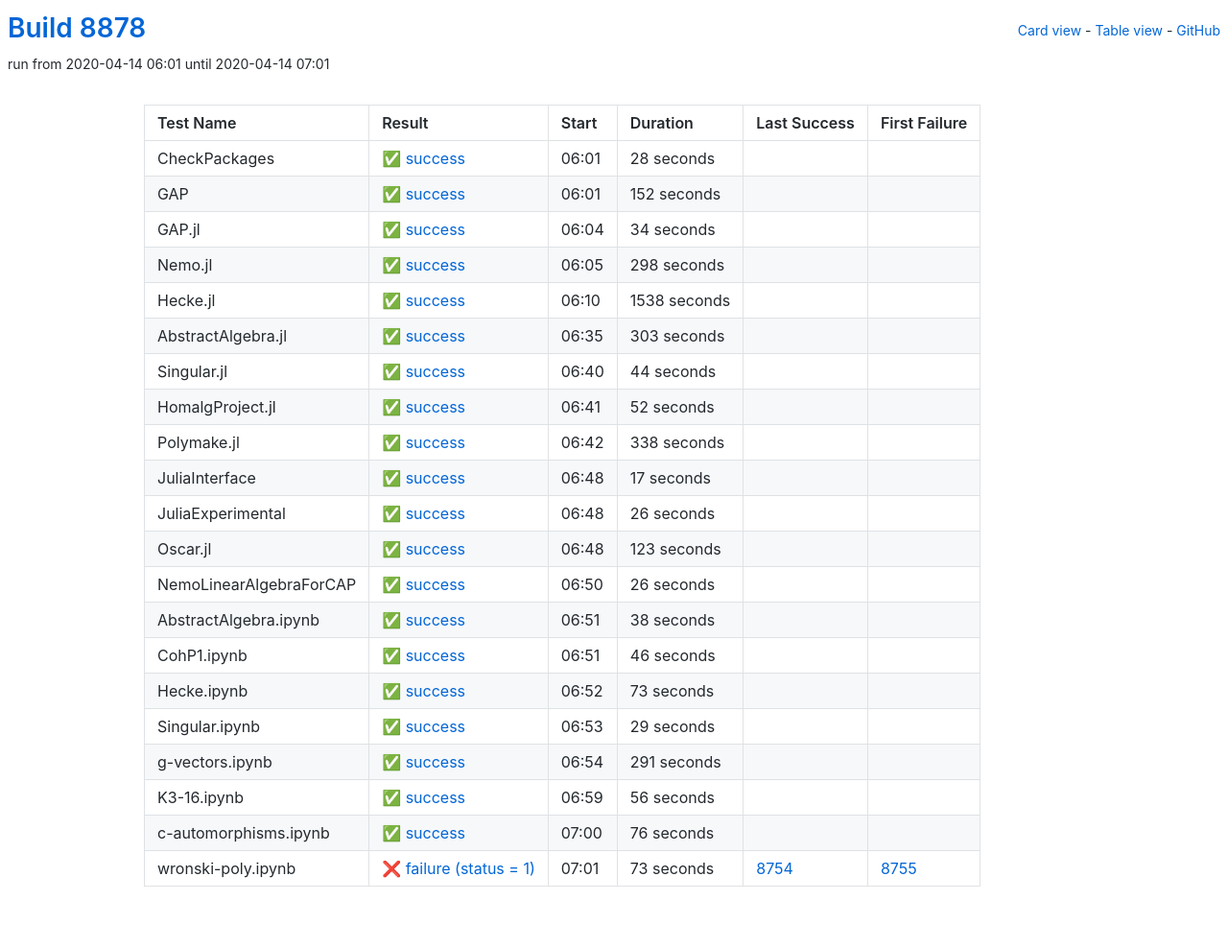
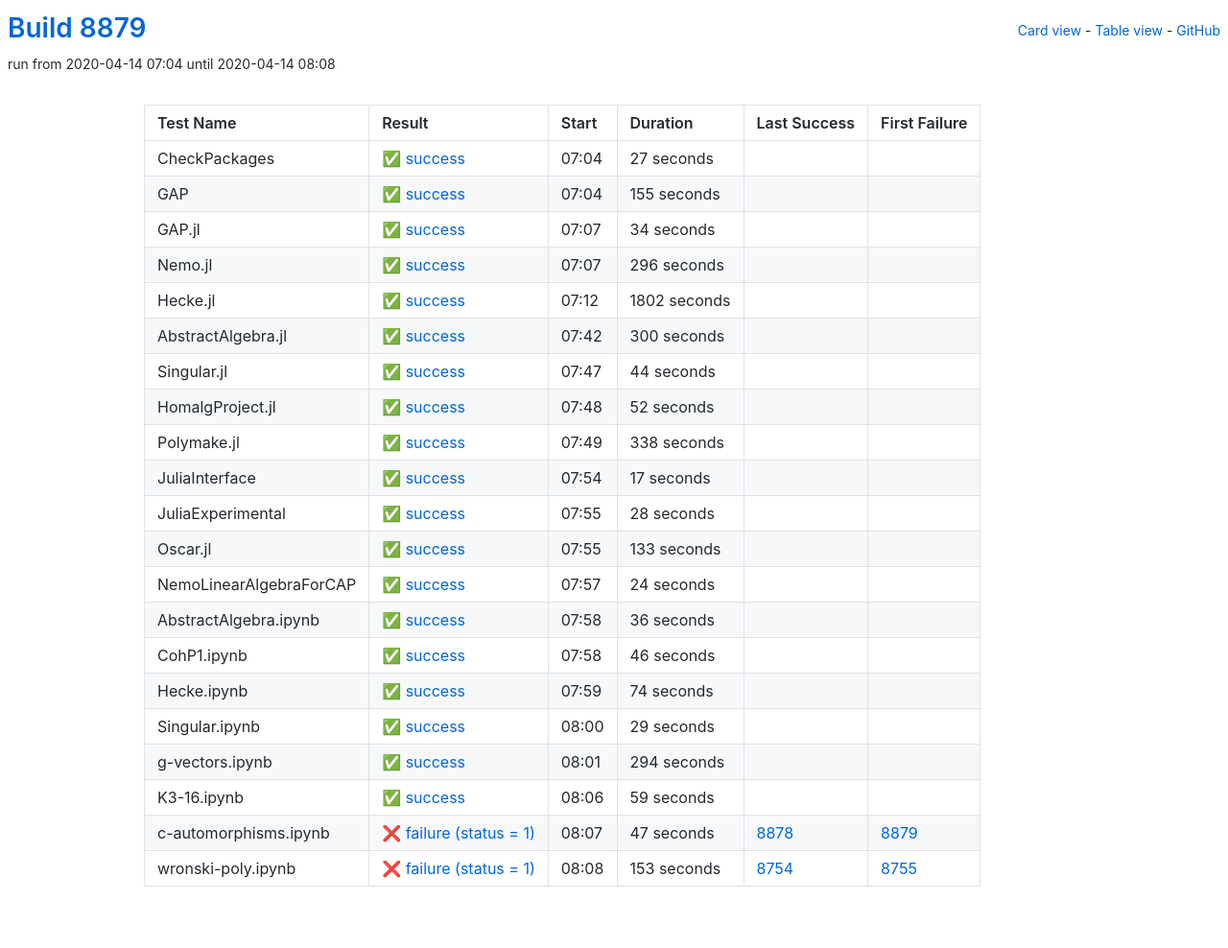
Before and after one commit to oscar-system/oscar-ci-status, a Jekyll site: the page built from table.html, in a window 1280 px wide. Shown: the whole page at 96% size. Built offline with Jekyll 4.4.1, drawn with Linux system fonts in a browser that asks for light colours.

Commit message:
Build 8879

```diff
--- a/_data/ci.yml
+++ b/_data/ci.yml
@@ -1,27 +1,27 @@
-build: 8878
-build_url: https://oscarci.mathematik.uni-kl.de/job/oscar/8878/
+build: 8879
+build_url: https://oscarci.mathematik.uni-kl.de/job/oscar/8879/
 job: oscar
 tests:
-- duration: 28
+- duration: 27
   exitcode: 0
   first_failure: false
   first_failure_url: null
   last_success: false
   last_success_url: null
-  log: https://oscarci.mathematik.uni-kl.de/job/oscar/8878/artifact/logs/build-8878/CheckPackages.log
+  log: https://oscarci.mathematik.uni-kl.de/job/oscar/8879/artifact/logs/build-8879/CheckPackages.log
   name: CheckPackages
-  start: 2020-04-14 06:01
+  start: 2020-04-14 07:04
   status: success
   success: true
-- duration: 152
+- duration: 155
   exitcode: 0
   first_failure: false
   first_failure_url: null
   last_success: false
   last_success_url: null
-  log: https://oscarci.mathematik.uni-kl.de/job/oscar/8878/artifact/logs/build-8878/GAP.log
+  log: https://oscarci.mathematik.uni-kl.de/job/oscar/8879/artifact/logs/build-8879/GAP.log
   name: GAP
-  start: 2020-04-14 06:01
+  start: 2020-04-14 07:04
   status: success
   success: true
 - duration: 34
@@ -30,42 +30,42 @@
   first_failure_url: null
   last_success: false
   last_success_url: null
-  log: https://oscarci.mathematik.uni-kl.de/job/oscar/8878/artifact/logs/build-8878/GAP.jl.log
+  log: https://oscarci.mathematik.uni-kl.de/job/oscar/8879/artifact/logs/build-8879/GAP.jl.log
   name: GAP.jl
-  start: 2020-04-14 06:04
+  start: 2020-04-14 07:07
   status: success
   success: true
-- duration: 298
+- duration: 296
   exitcode: 0
   first_failure: false
   first_failure_url: null
   last_success: false
   last_success_url: null
-  log: https://oscarci.mathematik.uni-kl.de/job/oscar/8878/artifact/logs/build-8878/Nemo.jl.log
+  log: https://oscarci.mathematik.uni-kl.de/job/oscar/8879/artifact/logs/build-8879/Nemo.jl.log
   name: Nemo.jl
-  start: 2020-04-14 06:05
+  start: 2020-04-14 07:07
   status: success
   success: true
-- duration: 1538
+- duration: 1802
   exitcode: 0
   first_failure: false
   first_failure_url: null
   last_success: false
   last_success_url: null
-  log: https://oscarci.mathematik.uni-kl.de/job/oscar/8878/artifact/logs/build-8878/Hecke.jl.log
+  log: https://oscarci.mathematik.uni-kl.de/job/oscar/8879/artifact/logs/build-8879/Hecke.jl.log
   name: Hecke.jl
-  start: 2020-04-14 06:10
+  start: 2020-04-14 07:12
   status: success
   success: true
-- duration: 303
+- duration: 300
   exitcode: 0
   first_failure: false
   first_failure_url: null
   last_success: false
   last_success_url: null
-  log: https://oscarci.mathematik.uni-kl.de/job/oscar/8878/artifact/logs/build-8878/AbstractAlgebra.jl.log
+  log: https://oscarci.mathematik.uni-kl.de/job/oscar/8879/artifact/logs/build-8879/AbstractAlgebra.jl.log
   name: AbstractAlgebra.jl
-  start: 2020-04-14 06:35
+  start: 2020-04-14 07:42
   status: success
   success: true
 - duration: 44
@@ -74,9 +74,9 @@
   first_failure_url: null
   last_success: false
   last_success_url: null
-  log: https://oscarci.mathematik.uni-kl.de/job/oscar/8878/artifact/logs/build-8878/Singular.jl.log
+  log: https://oscarci.mathematik.uni-kl.de/job/oscar/8879/artifact/logs/build-8879/Singular.jl.log
   name: Singular.jl
-  start: 2020-04-14 06:40
+  start: 2020-04-14 07:47
   status: success
   success: true
 - duration: 52
@@ -85,9 +85,9 @@
   first_failure_url: null
   last_success: false
   last_success_url: null
-  log: https://oscarci.mathematik.uni-kl.de/job/oscar/8878/artifact/logs/build-8878/HomalgProject.jl.log
+  log: https://oscarci.mathematik.uni-kl.de/job/oscar/8879/artifact/logs/build-8879/HomalgProject.jl.log
   name: HomalgProject.jl
-  start: 2020-04-14 06:41
+  start: 2020-04-14 07:48
   status: success
   success: true
 - duration: 338
@@ -96,9 +96,9 @@
   first_failure_url: null
   last_success: false
   last_success_url: null
-  log: https://oscarci.mathematik.uni-kl.de/job/oscar/8878/artifact/logs/build-8878/Polymake.jl.log
+  log: https://oscarci.mathematik.uni-kl.de/job/oscar/8879/artifact/logs/build-8879/Polymake.jl.log
   name: Polymake.jl
-  start: 2020-04-14 06:42
+  start: 2020-04-14 07:49
   status: success
   success: true
 - duration: 17
@@ -107,53 +107,53 @@
   first_failure_url: null
   last_success: false
   last_success_url: null
-  log: https://oscarci.mathematik.uni-kl.de/job/oscar/8878/artifact/logs/build-8878/JuliaInterface.log
+  log: https://oscarci.mathematik.uni-kl.de/job/oscar/8879/artifact/logs/build-8879/JuliaInterface.log
   name: JuliaInterface
-  start: 2020-04-14 06:48
+  start: 2020-04-14 07:54
   status: success
   success: true
-- duration: 26
+- duration: 28
   exitcode: 0
   first_failure: false
   first_failure_url: null
   last_success: false
   last_success_url: null
-  log: https://oscarci.mathematik.uni-kl.de/job/oscar/8878/artifact/logs/build-8878/JuliaExperimental.log
+  log: https://oscarci.mathematik.uni-kl.de/job/oscar/8879/artifact/logs/build-8879/JuliaExperimental.log
   name: JuliaExperimental
-  start: 2020-04-14 06:48
+  start: 2020-04-14 07:55
   status: success
   success: true
-- duration: 123
+- duration: 133
   exitcode: 0
   first_failure: false
   first_failure_url: null
   last_success: false
   last_success_url: null
-  log: https://oscarci.mathematik.uni-kl.de/job/oscar/8878/artifact/logs/build-8878/Oscar.jl.log
+  log: https://oscarci.mathematik.uni-kl.de/job/oscar/8879/artifact/logs/build-8879/Oscar.jl.log
   name: Oscar.jl
-  start: 2020-04-14 06:48
+  start: 2020-04-14 07:55
   status: success
   success: true
-- duration: 26
+- duration: 24
   exitcode: 0
   first_failure: false
   first_failure_url: null
   last_success: false
   last_success_url: null
-  log: https://oscarci.mathematik.uni-kl.de/job/oscar/8878/artifact/logs/build-8878/NemoLinearAlgebraForCAP.log
+  log: https://oscarci.mathematik.uni-kl.de/job/oscar/8879/artifact/logs/build-8879/NemoLinearAlgebraForCAP.log
   name: NemoLinearAlgebraForCAP
-  start: 2020-04-14 06:50
+  start: 2020-04-14 07:57
   status: success
   success: true
-- duration: 38
+- duration: 36
   exitcode: 0
   first_failure: false
   first_failure_url: null
   last_success: false
   last_success_url: null
-  log: https://oscarci.mathematik.uni-kl.de/job/oscar/8878/artifact/logs/build-8878/AbstractAlgebra.ipynb.log
+  log: https://oscarci.mathematik.uni-kl.de/job/oscar/8879/artifact/logs/build-8879/AbstractAlgebra.ipynb.log
   name: AbstractAlgebra.ipynb
-  start: 2020-04-14 06:51
+  start: 2020-04-14 07:58
   status: success
   success: true
 - duration: 46
@@ -162,20 +162,20 @@
   first_failure_url: null
   last_success: false
   last_success_url: null
-  log: https://oscarci.mathematik.uni-kl.de/job/oscar/8878/artifact/logs/build-8878/CohP1.ipynb.log
+  log: https://oscarci.mathematik.uni-kl.de/job/oscar/8879/artifact/logs/build-8879/CohP1.ipynb.log
   name: CohP1.ipynb
-  start: 2020-04-14 06:51
+  start: 2020-04-14 07:58
   status: success
   success: true
-- duration: 73
+- duration: 74
   exitcode: 0
   first_failure: false
   first_failure_url: null
   last_success: false
   last_success_url: null
-  log: https://oscarci.mathematik.uni-kl.de/job/oscar/8878/artifact/logs/build-8878/Hecke.ipynb.log
+  log: https://oscarci.mathematik.uni-kl.de/job/oscar/8879/artifact/logs/build-8879/Hecke.ipynb.log
   name: Hecke.ipynb
-  start: 2020-04-14 06:52
+  start: 2020-04-14 07:59
   status: success
   success: true
 - duration: 29
@@ -184,52 +184,52 @@
   first_failure_url: null
   last_success: false
   last_success_url: null
-  log: https://oscarci.mathematik.uni-kl.de/job/oscar/8878/artifact/logs/build-8878/Singular.ipynb.log
+  log: https://oscarci.mathematik.uni-kl.de/job/oscar/8879/artifact/logs/build-8879/Singular.ipynb.log
   name: Singular.ipynb
-  start: 2020-04-14 06:53
+  start: 2020-04-14 08:00
   status: success
   success: true
-- duration: 291
+- duration: 294
   exitcode: 0
   first_failure: false
   first_failure_url: null
   last_success: false
   last_success_url: null
-  log: https://oscarci.mathematik.uni-kl.de/job/oscar/8878/artifact/logs/build-8878/g-vectors.ipynb.log
+  log: https://oscarci.mathematik.uni-kl.de/job/oscar/8879/artifact/logs/build-8879/g-vectors.ipynb.log
   name: g-vectors.ipynb
-  start: 2020-04-14 06:54
+  start: 2020-04-14 08:01
   status: success
   success: true
-- duration: 56
+- duration: 59
   exitcode: 0
   first_failure: false
   first_failure_url: null
   last_success: false
   last_success_url: null
-  log: https://oscarci.mathematik.uni-kl.de/job/oscar/8878/artifact/logs/build-8878/K3-16.ipynb.log
+  log: https://oscarci.mathematik.uni-kl.de/job/oscar/8879/artifact/logs/build-8879/K3-16.ipynb.log
   name: K3-16.ipynb
-  start: 2020-04-14 06:59
+  start: 2020-04-14 08:06
   status: success
   success: true
-- duration: 76
-  exitcode: 0
-  first_failure: false
-  first_failure_url: null
-  last_success: false
-  last_success_url: null
-  log: https://oscarci.mathematik.uni-kl.de/job/oscar/8878/artifact/logs/build-8878/c-automorphisms.ipynb.log
+- duration: 47
+  exitcode: 1
+  first_failure: 8879
+  first_failure_url: https://oscarci.mathematik.uni-kl.de/job/oscar/8879/
+  last_success: 8878
+  last_success_url: https://oscarci.mathematik.uni-kl.de/job/oscar/8878/
+  log: https://oscarci.mathematik.uni-kl.de/job/oscar/8879/artifact/logs/build-8879/c-automorphisms.ipynb.log
   name: c-automorphisms.ipynb
-  start: 2020-04-14 07:00
-  status: success
-  success: true
-- duration: 73
+  start: 2020-04-14 08:07
+  status: failure
+  success: false
+- duration: 153
   exitcode: 1
   first_failure: 8755
   first_failure_url: https://oscarci.mathematik.uni-kl.de/job/oscar/8755/
   last_success: 8754
   last_success_url: https://oscarci.mathematik.uni-kl.de/job/oscar/8754/
-  log: https://oscarci.mathematik.uni-kl.de/job/oscar/8878/artifact/logs/build-8878/wronski-poly.ipynb.log
+  log: https://oscarci.mathematik.uni-kl.de/job/oscar/8879/artifact/logs/build-8879/wronski-poly.ipynb.log
   name: wronski-poly.ipynb
-  start: 2020-04-14 07:01
+  start: 2020-04-14 08:08
   status: failure
   success: false
```
Also changed, not shown: README.md.
